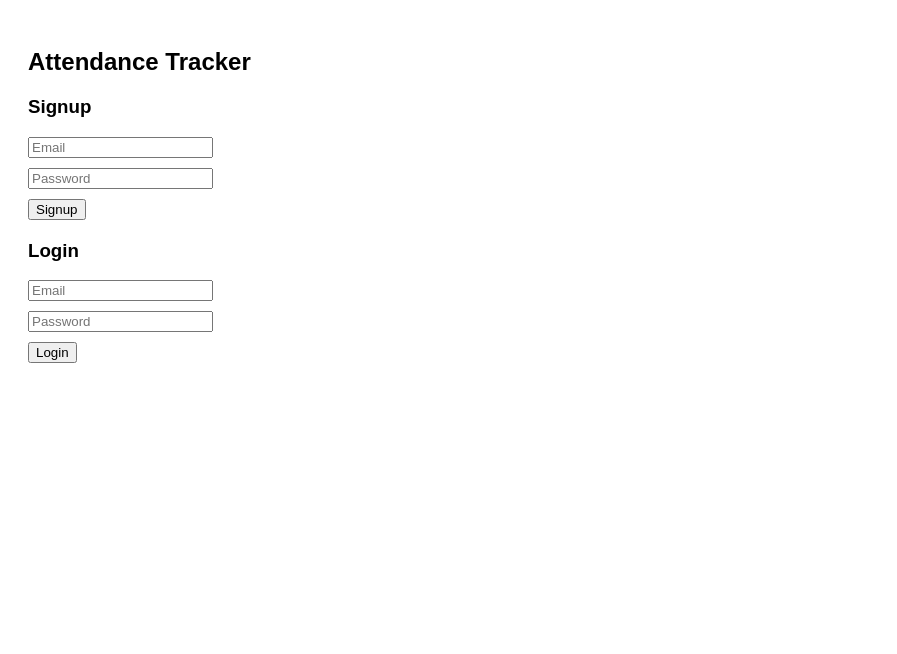
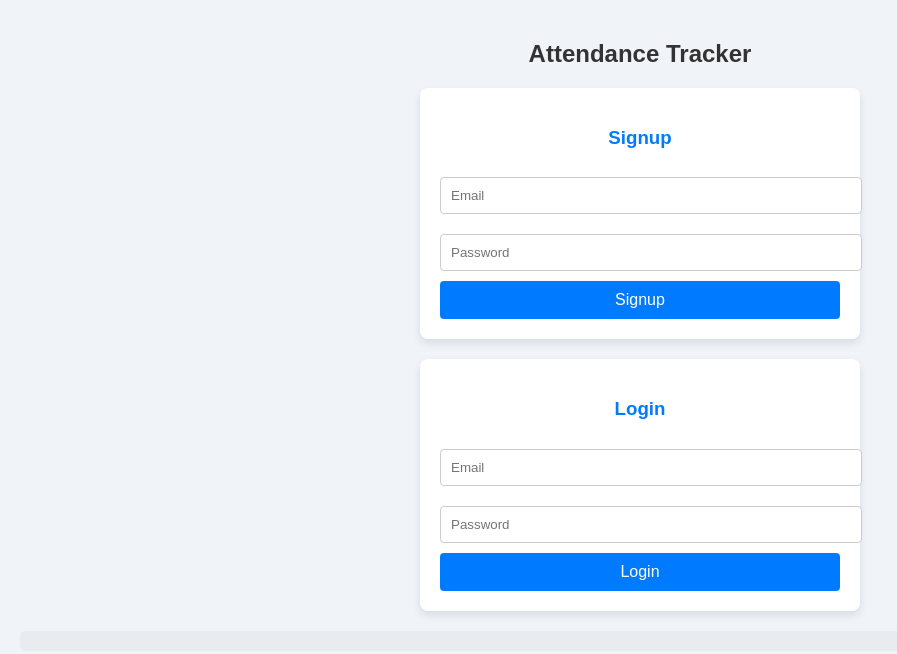
Before and after one commit to Kmnawa426/Advanced-attended-tracker, a plain HTML site: page frontend/index.html in a window 1280 px wide. Shown: the whole page, without its empty margins (0-897 px from the left). Drawn offline with Linux system fonts and the light colour scheme.

Commit message:
Update styles.css

```diff
--- a/frontend/styles.css
+++ b/frontend/styles.css
@@ -1,13 +1,75 @@
 body {
   font-family: Arial, sans-serif;
+  background-color: #f0f4f8;
+  margin: 0;
   padding: 20px;
 }
 
-form {
-  margin-bottom: 20px;
+h2 {
+  text-align: center;
+  color: #333;
 }
 
-input {
-  display: block;
-  margin-bottom: 10px;
+form {
+  background-color: #fff;
+  border-radius: 8px;
+  box-shadow: 0 4px 8px rgba(0, 0, 0, 0.1);
+  padding: 20px;
+  margin: 20px auto;
+  max-width: 400px;
 }
+
+form h3 {
+  color: #007bff;
+  text-align: center;
+}
+
+input[type="email"],
+input[type="password"],
+input[type="text"] {
+  width: 100%;
+  padding: 10px;
+  margin: 10px 0;
+  border: 1px solid #ccc;
+  border-radius: 4px;
+  transition: border-color 0.3s;
+}
+
+input[type="email"]:focus,
+input[type="password"]:focus,
+input[type="text"]:focus {
+  border-color: #007bff;
+  outline: none;
+}
+
+button {
+  background-color: #007bff;
+  color: white;
+  border: none;
+  padding: 10px;
+  border-radius: 4px;
+  cursor: pointer;
+  width: 100%;
+  font-size: 16px;
+  transition: background-color 0.3s;
+}
+
+button:hover {
+  background-color: #0056b3;
+}
+
+#subjectList {
+  margin-top: 20px;
+  background-color: #e9ecef;
+  padding: 10px;
+  border-radius: 5px;
+}
+
+#subjectList h3 {
+  color: #333;
+}
+
+#subjectList div {
+  margin: 5px 0;
+  color: #495057;
+}
```
